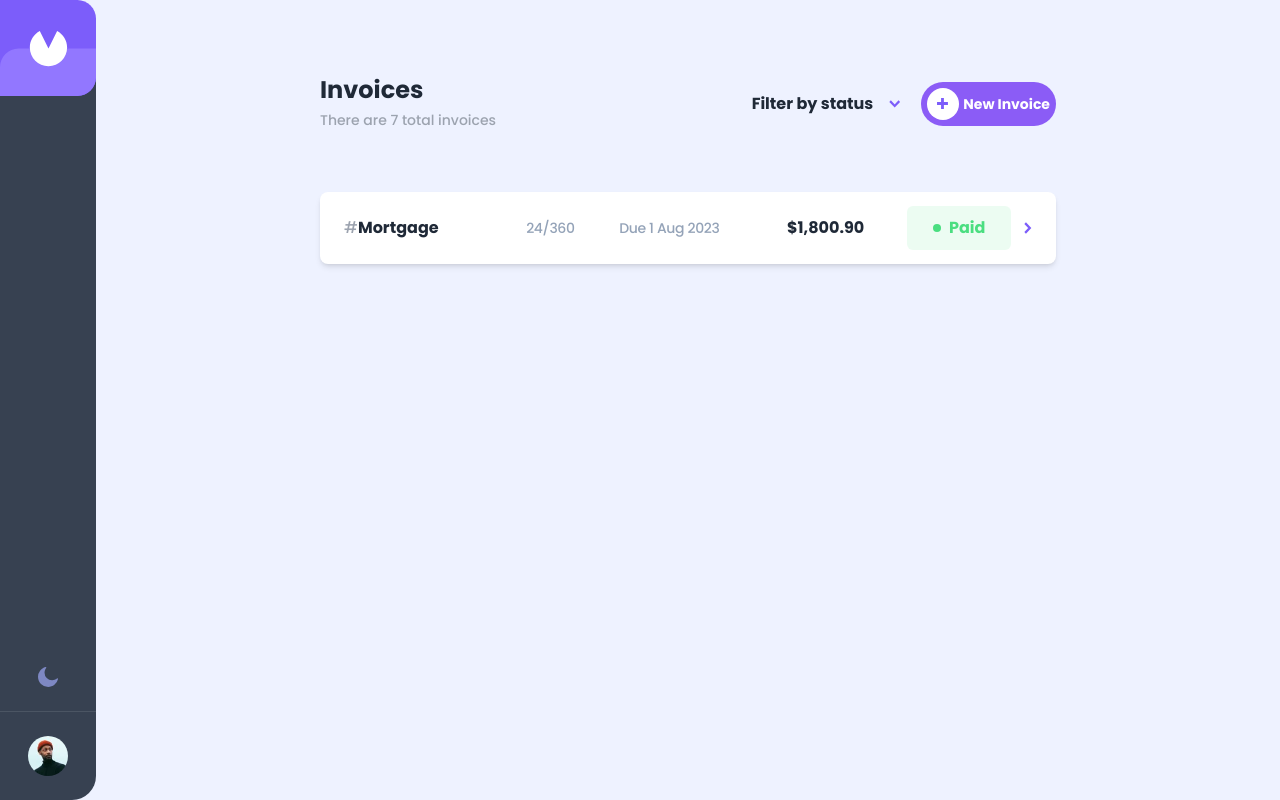
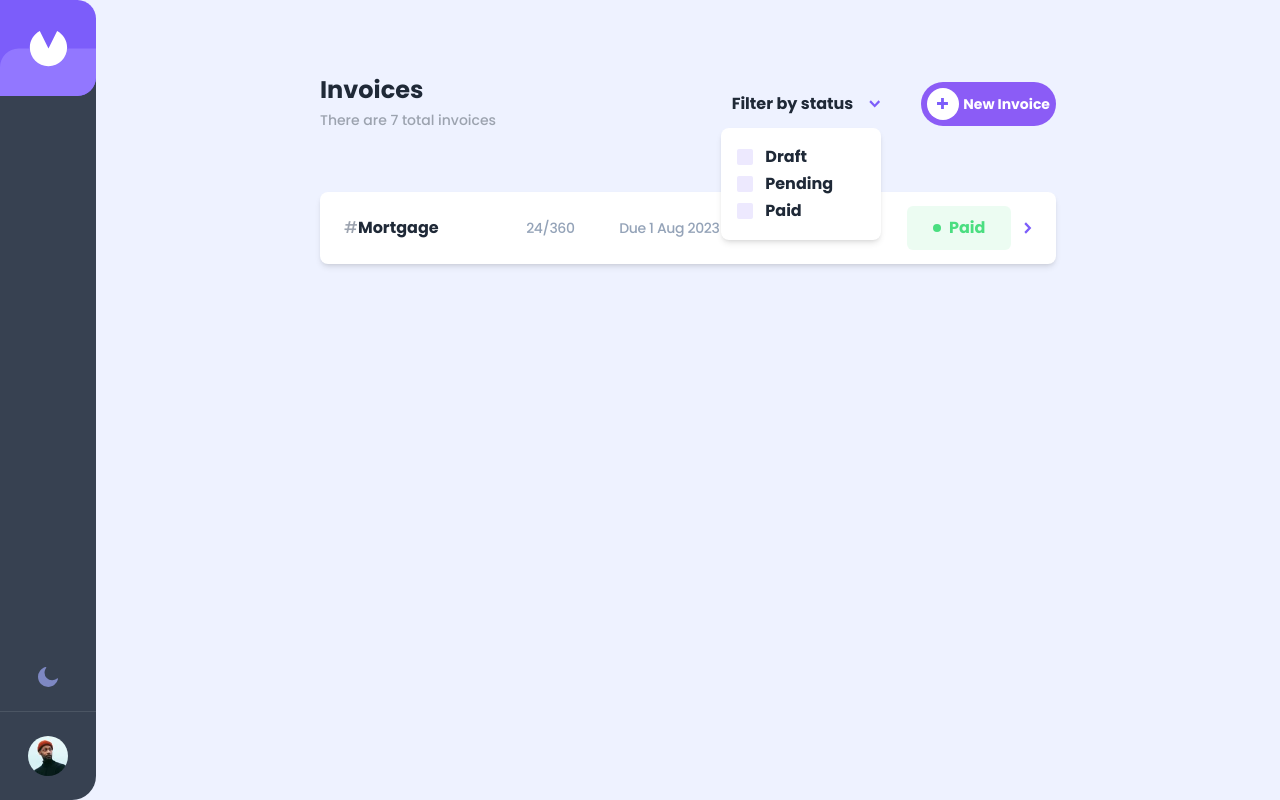
Before and after one commit to kelitasukita/myBills-next-frontend, a Next.js app: page /overview in a window 1280 px wide. Built offline with nearby package versions, Linux system fonts and the light colour scheme.

Commit message:
Change name of file to overview page and imports

```diff
--- /dev/null
+++ b/src/app/components/OverviewPage.tsx
@@ -0,0 +1,98 @@
+'use client';
+
+import Image from "next/image";
+import { useEffect, useState } from "react";
+
+function getSize() {
+  if (typeof window !== "undefined") {
+    return window.innerWidth;
+  }
+  return 0;
+}
+
+export default function Overview() {
+  const [width, setWidth] = useState(0);
+
+  useEffect(() => {
+    function handleResize() {
+      setWidth(getSize());
+      console.log(getSize());
+    }
+
+    handleResize();
+    window.addEventListener("resize", handleResize);
+    // return () => window.removeEventListener("resize", handleResize);
+  }, []);
+
+  return (
+    <article className="flex justify-between items-center w-11/12 mx-auto mt-8 sm:mt-16 lg:mt-20 lg:w-full">
+      <div>
+        <h2 className="text-gray-800 heading-m mb-1">Invoices</h2>
+        <div className="text-gray-400 body-variant mt-3">
+          {width > 640
+            ?
+            (<span>There are 7 total invoices</span>)
+            :
+            (<span> 7 invoices</span>)
+          }
+        </div>
+      </div>
+
+      <div className="flex justify-center items-center">
+        <div className="relative">
+
+          <div className="flex justify-between items-center mr-6 md:mr-10">
+            <p className="text-base font-bold text-gray-800 leading-4 mr-4 text-left">
+              {width > 640
+                ?
+                (<span>Filter by status</span>)
+                :
+                (<span>Filter</span>)
+              }
+            </p>
+            <Image src="/icon-arrow-down.svg" alt="down arrow" width="12" height="12" />
+          </div>
+
+          <div>
+            <div className="absolute top-6 md:top-8 right-5 md:right-10 flex flex-col py-4 pl-4 justify-around w-40 h-28 bg-white shadow-md rounded-lg">
+              <label className="flex justify-start items-center heading-s text-gray-800">
+                < input type="checkbox" className="mr-3 appearance-none w-4 h-4 hover:border hover:border-violet-600 bg-violet-100 rounded-sm" />
+                Draft
+              </label>
+              <label className="flex justify-start items-center heading-s text-gray-800">
+                < input type="checkbox" className="mr-3 appearance-none w-4 h-4 hover:border hover:border-violet-600 bg-violet-100 rounded-sm" />
+                Pending
+              </label>
+              <label className="flex justify-start items-center heading-s text-gray-800">
+                < input type="checkbox" className="mr-3 appearance-none w-4 h-4 hover:border hover:border-violet-600 bg-violet-100 rounded-sm" />
+                Paid
+              </label>
+            </div>
+          </div>
+        </div>
+
+        <div>
+          <div>
+            <div className="flex justify-end items-center w-90 bg-violet-500 rounded-full p-1.5">
+              <div className="flex justify-center items-center w-8 h-8 bg-white rounded-full " >
+                <Image className="" src="/icon-plus.svg" alt="plus signal" width="12" height="12" />
+              </div>
+              <div>
+                <p className="text-sm text-white font-bold ml-1 ">
+                  {width > 639
+                    ?
+                    (<span>New Invoice</span>)
+                    :
+                    (<span>New</span>)
+                  }
+                </p>
+              </div>
+            </div>
+          </div>
+        </div>
+      </div>
+
+    </article>
+  )
+
+}
--- a/src/app/components/addInvoice.tsx
+++ /dev/null
@@ -1,76 +0,0 @@
-'use client';
-
-import Image from "next/image";
-import { useEffect, useState } from "react";
-
-function getSize() {
-  if (typeof window !== "undefined") {
-    return window.innerWidth;
-  }
-  return 0;
-}
-
-export default function AddInvoice() {
-  const [width, setWidth] = useState(0);
-
-  useEffect(() => {
-    function handleResize() {
-      setWidth(getSize());
-      console.log(getSize());
-    }
-
-    handleResize();
-    window.addEventListener("resize", handleResize);
-    // return () => window.removeEventListener("resize", handleResize);
-  }, []);
-
-  return (
-    <article className="flex justify-between items-center w-11/12 mx-auto mt-8 sm:mt-16 lg:mt-20 lg:w-full">
-      <div>
-        <h2 className="text-gray-800 heading-m mb-1">Invoices</h2>
-        <div className="text-gray-400 body-variant mt-3">
-          {width > 640
-            ?
-            (<span>There are 7 total invoices</span>)
-            :
-            (<span> 7 invoices</span>)
-          }
-        </div>
-      </div>
-
-      <div className="flex justify-center items-center">
-        <div className="flex justify-center items-center mr-5">
-          <p className="text-base font-bold text-gray-800 leading-4 mr-4 ">
-            {width > 640
-              ?
-              (<span>Filter by status</span>)
-              :
-              (<span>Filter</span>)
-            }
-          </p>
-          <Image src="/icon-arrow-down.svg" alt="down arrow" width="12" height="12" />
-        </div>
-        <div>
-          <div>
-            <div className="flex justify-between items-center w-90 bg-violet-500 rounded-full p-1.5">
-              <div className="flex justify-center items-center w-8 h-8 bg-white rounded-full " >
-                <Image className="" src="/icon-plus.svg" alt="plus signal" width="12" height="12" />
-              </div>
-              <div>
-                <p className="text-sm text-white font-bold ml-1 ">
-                  {width > 639
-                    ?
-                    (<span>New Invoice</span>)
-                    :
-                    (<span>New</span>)
-                  }
-                </p>
-              </div>
-            </div>
-          </div>
-        </div>
-      </div>
-    </article>
-  )
-
-}
--- a/src/app/overview/page.tsx
+++ b/src/app/overview/page.tsx
@@ -1,4 +1,4 @@
-import AddInvoice from "../components/addInvoice";
+import OverviewPage from "../components/OverviewPage";
 import EditScreenModal from "../components/EditScreenModal";
 import EmptyInvoice from "../components/emptyInvoice";
 import Invoice from "../components/invoice";
@@ -11,7 +11,7 @@ export default function Overview() {
     <div className="lg:flex">
       <Navbar />
       <div className="lg:w-736 mx-auto">
-        <AddInvoice />
+        <OverviewPage />
         <Invoice />
         {/* <EmptyInvoice /> */}
       </div>
```
